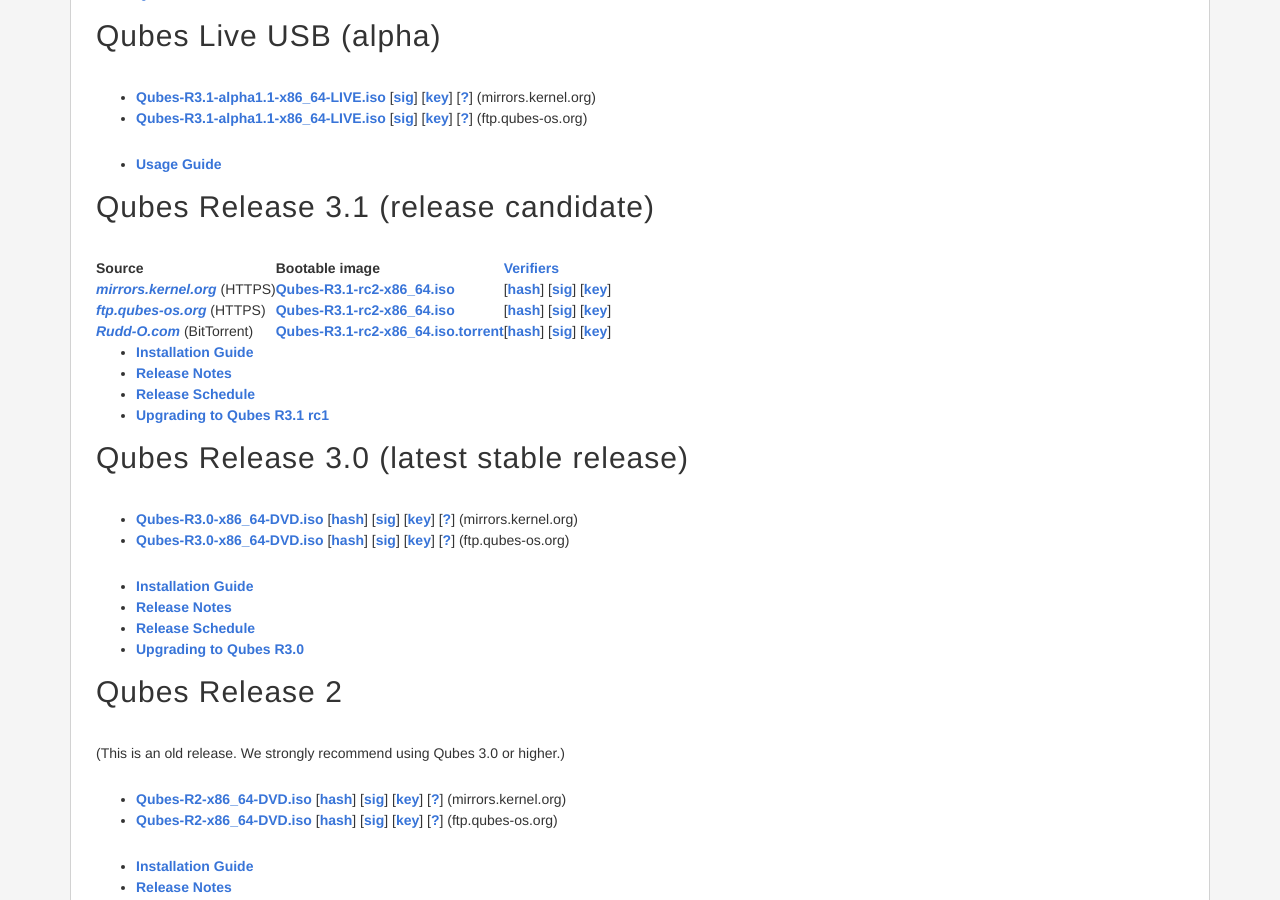
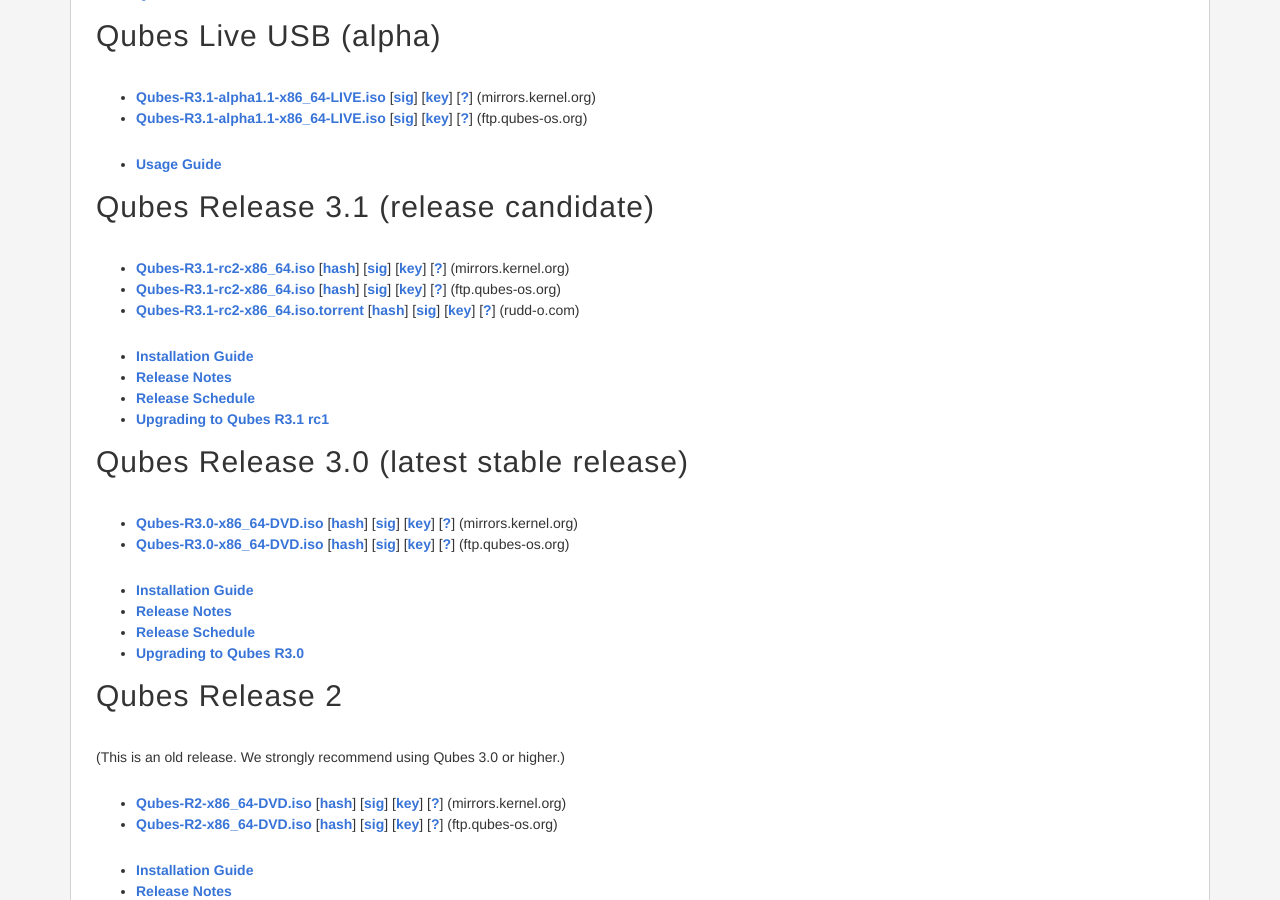
Before and after one commit to QubesOS/qubesos.github.io, a Jekyll site: the page built from pages/downloads.md, in a window 1280 px wide and 900 px high, scrolled down 432 px. Built offline with Jekyll 4.4.1, drawn with Linux system fonts in a browser that asks for light colours; some web fonts are replaced.

Commit message:
Reformat R3.1 entries
* Makes formatting of R3.1 entries the same as other releases
* Makes source easier to read and edit
* Uses only Markdown, no HTML entities
* Preserves all essential information

```diff
--- a/pages/downloads.md
+++ b/pages/downloads.md
@@ -39,11 +39,24 @@ Qubes Live USB (alpha)
 Qubes Release 3.1 (release candidate)
 -------------------------------------
 
-| Source                                           | Bootable image  | [Verifiers](/doc/verifying-signatures/) |
-| ------------------------------------------------ | --------------- | --------------------------------------- |
-| [*mirrors.kernel.org*](https://mirrors.kernel.org/) (HTTPS)                     | [**Qubes-R3.1-rc2-x86_64.iso**](https://mirrors.kernel.org/qubes/iso/Qubes-R3.1-rc2-x86_64.iso)  | [[hash](https://mirrors.kernel.org/qubes/iso/Qubes-R3.1-rc2-x86_64.iso.DIGESTS)]&nbsp;[[sig](https://mirrors.kernel.org/qubes/iso/Qubes-R3.1-rc2-x86_64.iso.asc)]&nbsp;[[key](https://keys.qubes-os.org/keys/qubes-release-3-signing-key.asc)] |
-| [*ftp.qubes-os.org*](https://ftp.qubes-os.org/)   (HTTPS)                     | [**Qubes-R3.1-rc2-x86_64.iso**](https://ftp.qubes-os.org/iso/Qubes-R3.1-rc2-x86_64.iso) | [[hash](https://ftp.qubes-os.org/iso/Qubes-R3.1-rc2-x86_64.iso.DIGESTS)]&nbsp;[[sig](https://ftp.qubes-os.org/iso/Qubes-R3.1-rc2-x86_64.iso.asc)]&nbsp;[[key](https://keys.qubes-os.org/keys/qubes-release-3-signing-key.asc)] |
-| [*Rudd-O.com*](https://rudd-o.com/) (BitTorrent) | [**Qubes-R3.1-rc2-x86_64.iso.torrent**](https://rudd-o.com/downloads/qubes/Qubes-R3.1-rc2-x86_64.iso.torrent) | [[hash](https://mirrors.kernel.org/qubes/iso/Qubes-R3.1-rc2-x86_64.iso.DIGESTS)]&nbsp;[[sig](https://mirrors.kernel.org/qubes/iso/Qubes-R3.1-rc2-x86_64.iso.asc)]&nbsp;[[key](https://keys.qubes-os.org/keys/qubes-release-3-signing-key.asc)] |
+-   [**Qubes-R3.1-rc2-x86_64.iso**](https://mirrors.kernel.org/qubes/iso/Qubes-R3.1-rc2-x86_64.iso)
+      [[hash](https://mirrors.kernel.org/qubes/iso/Qubes-R3.1-rc2-x86_64.iso.DIGESTS)]
+      [[sig](https://mirrors.kernel.org/qubes/iso/Qubes-R3.1-rc2-x86_64.iso.asc)]
+      [[key](https://keys.qubes-os.org/keys/qubes-release-3-signing-key.asc)]
+      [[?](/doc/verifying-signatures/)]
+      (mirrors.kernel.org)
+-   [**Qubes-R3.1-rc2-x86_64.iso**](https://ftp.qubes-os.org/iso/Qubes-R3.1-rc2-x86_64.iso)
+      [[hash](https://ftp.qubes-os.org/iso/Qubes-R3.1-rc2-x86_64.iso.DIGESTS)]
+      [[sig](https://ftp.qubes-os.org/iso/Qubes-R3.1-rc2-x86_64.iso.asc)]
+      [[key](https://keys.qubes-os.org/keys/qubes-release-3-signing-key.asc)]
+      [[?](/doc/verifying-signatures/)]
+      (ftp.qubes-os.org)
+-   [**Qubes-R3.1-rc2-x86_64.iso.torrent**](https://rudd-o.com/downloads/qubes/Qubes-R3.1-rc2-x86_64.iso.torrent)
+      [[hash](https://mirrors.kernel.org/qubes/iso/Qubes-R3.1-rc2-x86_64.iso.DIGESTS)]
+      [[sig](https://mirrors.kernel.org/qubes/iso/Qubes-R3.1-rc2-x86_64.iso.asc)]
+      [[key](https://keys.qubes-os.org/keys/qubes-release-3-signing-key.asc)]
+      [[?](/doc/verifying-signatures/)]
+      (rudd-o.com)
 
 -   [**Installation Guide**](/doc/installation-guide/)
 -   [Release Notes](/doc/releases/3.1/release-notes/)
```
